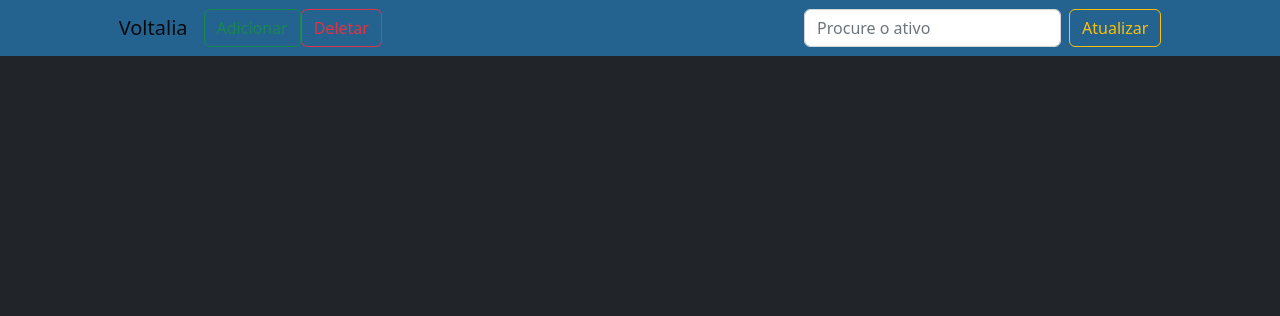
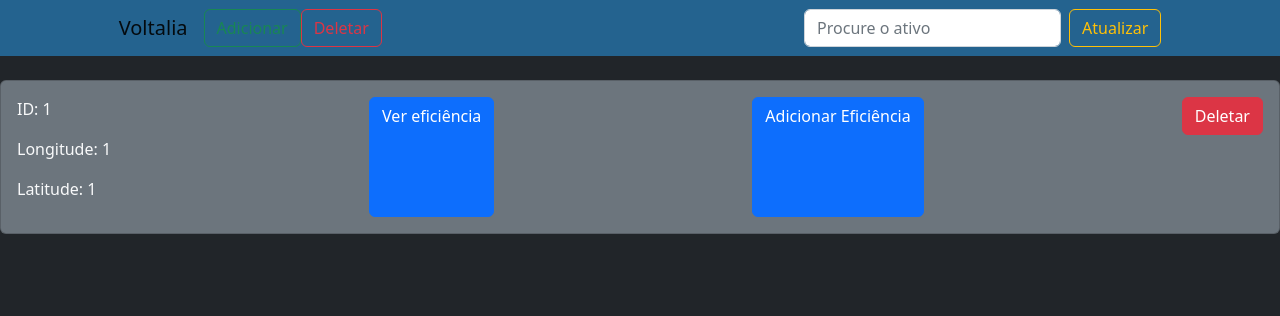
Before and after one commit to RicardoJun10r/gerenciamentoAtivosUV_backend, a Django app: page /tasks/ in a window 1280 px wide. Shown: the top 316 px of the page. Run offline with Django 4.2, Linux system fonts and the light colour scheme; tables that the repository leaves empty hold one stand-in row (values such as "Sample post").

Commit message:
listando localizacao, add eficiencia, deletando localizacao

```diff
--- a/tasks/templates/tarefas.html
+++ b/tasks/templates/tarefas.html
@@ -45,8 +45,13 @@
                 </div>
             </nav>
             <!-- END NAVBAR -->
-
+            <br>
             <!-- ADICIONAR MODAL -->
+            <form
+                action="{% url 'add_localizacao' %}"
+                method="POST"
+                >
+                {% csrf_token %}
                 <div class="modal fade" id="exampleModalToggle" aria-hidden="true" aria-labelledby="exampleModalToggleLabel" tabindex="-1">
                     <div class="modal-dialog modal-dialog-centered">
                     <div class="modal-content">
@@ -54,93 +59,33 @@
                         <h1 class="modal-title fs-5" id="exampleModalToggleLabel">Adicionar Ativo</h1>
                         <button type="button" class="btn-close" data-bs-dismiss="modal" aria-label="Close"></button>
                         </div>
-                    <div class="modal-body">
-                        <div class="col-3">
-                            <label for="recipient-name" class="col-form-label">ID</label>
-                            <input type="text" class="form-control" id="recipient-name">
-                        </div>
-                    </div>
-                    <div class="modal-footer">
-                        <button class="btn btn-primary" data-bs-toggle="modal">Criar</button>
-                        <button class="btn btn-primary" data-bs-target="#exampleModalToggle2" data-bs-toggle="modal">Eficiência</button>
-                        <button class="btn btn-primary" data-bs-target="#exampleModalToggle3" data-bs-toggle="modal">Coordenadas</button>
-                      </div>
-                  </div>
-                </div>
-              </div>
-              <!-- EFICIẼNCIA -->
-              <div class="modal fade" id="exampleModalToggle2" aria-hidden="true" aria-labelledby="exampleModalToggleLabel2" tabindex="-1">
-                <div class="modal-dialog modal-dialog-centered">
-                  <div class="modal-content">
-                    <div class="modal-header">
-                      <h1 class="modal-title fs-5" id="exampleModalToggleLabel2">Adicionar Eficiência</h1>
-                      <button type="button" class="btn-close" data-bs-dismiss="modal" aria-label="Close"></button>
-                    </div>
-                    <div class="modal-body">
-                        <form action="">
-                            <div class="input-group mb-3">
-                                <label class="input-group-text" for="inputGroupSelect01">Mẽs</label>
-                                <select class="form-select" id="inputGroupSelect01">
-                                  <option selected>Selecione</option>
-                                  <option value="1">Janeiro</option>
-                                  <option value="2">Fevereiro</option>
-                                  <option value="3">Março</option>
-                                  <option value="4">Abril</option>
-                                  <option value="5">Maio</option>
-                                  <option value="6">Junho</option>
-                                  <option value="7">Julho</option>
-                                  <option value="8">Agosto</option>
-                                  <option value="9">Setembro</option>
-                                  <option value="10">Outubro</option>
-                                  <option value="11">Novembro</option>
-                                  <option value="12">Dezembro</option>
-                                </select>
-                            </div>
-                            <div class="col-md-4">
-                                <label for="inputEmail4" class="form-label">Eficiência</label>
-                                <input type="email" class="form-control" id="inputEmail4">
-                              </div>
-                        </form>
-                    </div>
-                    <div class="modal-footer">
-                      <button class="btn btn-primary" data-bs-target="#exampleModalToggle" data-bs-toggle="modal">Cancelar</button>
-                      <button class="btn btn-primary" data-bs-toggle="modal">Criar</button>
-                    </div>
-                  </div>
-                </div>
-                <!-- END EFICIẼNCIA -->
-              </div>
-                <!-- COORDENADAS -->
-              <div class="modal fade" id="exampleModalToggle3" aria-hidden="true" aria-labelledby="exampleModalToggleLabel2" tabindex="-1">
-                <div class="modal-dialog modal-dialog-centered">
-                  <div class="modal-content">
-                    <div class="modal-header">
-                      <h1 class="modal-title fs-5" id="exampleModalToggleLabel2">Adicionar coordenadas</h1>
-                      <button type="button" class="btn-close" data-bs-dismiss="modal" aria-label="Close"></button>
-                    </div>
+                        <form
+                            action="{% url 'add_localizacao' %}"
+                            method="POST"
+                            >
+                            {% csrf_token %}
                             <div class="modal-body">
                                 <form action="">
                                     <div class="row">
                                         <div class="col-6">
                                             <label for="recipient-name" class="col-form-label">Longitude</label>
-                                    <input type="text" class="form-control" id="recipient-name">
+                                            <input type="text" class="form-control" id="longitude" name="longitude">
                                         </div>
                                         <div class="col-6">
                                             <label for="recipient-name" class="col-form-label">Latitude</label>
-                                    <input type="text" class="form-control" id="recipient-name">
+                                            <input type="text" class="form-control" id="latitude" name="latitude">
+                                        </div>
+                                    </div>
+                            </div>
+                            <div class="modal-footer">
+                                <button class="btn btn-primary" aria-label="Close" data-bs-dismiss="modal" type="button">Cancelar</button>
+                                <button class="btn btn-primary" data-bs-toggle="modal" type="submit">Criar</button>
+                            </div>
+                        </form>
+                    </div>
                     </div>
                 </div>
             </form>
-                    </div>
-                    <div class="modal-footer">
-                      <button class="btn btn-primary" data-bs-target="#exampleModalToggle" data-bs-toggle="modal">Cancelar</button>
-                      <button class="btn btn-primary" data-bs-toggle="modal">Criar</button>
-                    </div>
-                  </div>
-                <!-- END COORDENADAS -->
-                </div>
-              </div>
-
             <!-- DELETAR MODAL -->
             <div class="modal fade" id="exampleModal" tabindex="-1" aria-labelledby="exampleModalLabel" aria-hidden="true" style="display: none;">
                 <div class="modal-dialog modal-dialog-centered">
@@ -166,55 +111,32 @@
             </div>
             <!-- END DELETAR MODAL -->
 
-            <!-- Create Form
-            <div class="container">
-                <form
-                action="{% url 'criar_tarefa' %}"
-                method="POST"
-                class="card card-body mb-2"
-                >
-                    {% csrf_token %}
+            <!-- EFICIÊNCIA MODAL -->
 
-                    <label for="title">Write a title:</label>
-                    <input
-                        type="text"
-                        name="title"
-                        placeholder="Write a title"
-                        class="form-control mb-2"
-                        autofocus
-                    />
+            <!-- END EFICIÊNCIA MODAL -->
 
-                    <label for="description">Write a description:</label>
-                    <textarea
-                        name="description"
-                        id="description"
-                        rows="2"
-                        class="form-control mb-2"
-                        placeholder="I have to do..."
-                    ></textarea>
-                    <button class="btn btn-primary">save</button>
-                </form>
-
-                List Tasks
-                {% for task in tasks %}
+            <!-- Listando ativos -->
+            {% for loc in localizacao %}
                 <div class="list-group">
                     <div
                     class="card card-body bg-secondary text-light d-flex flex-row justify-content-between mb-2"
                     >
                     <div>
-                                <h3 class="h6">{{task.title}}</h3>
-                                <p>{{task.description}}</p>
+                        <p>ID: {{loc.id}}</p>
+                        <p>Longitude: {{loc.longitude}}</p>
+                        <p>Latitude: {{loc.latitude}}</p>
                     </div>
-                            <form action="{% url 'delete_task' task.id %}" method="POST">
+                    <a class="btn btn-primary" href="{% url 'list_eficiencia' loc.id %}">Ver eficiência</a>
+                    <a class="btn btn-primary" href="{% url 'buscar' loc.id %}">Adicionar Eficiência</a>
+                    <form action="{% url 'deletar_loc' loc.id %}" method="POST">
                         {% csrf_token %}
-                                <button class="btn btn-danger">Delete</button>
+                        <button class="btn btn-danger">Deletar</button>
                     </form>
                     </div>
                 </div>
                 {% empty %}
-                        <h1 class="text-light">No tasks yet</h1>
+                    <h1 class="text-light">Nenhum equipamento cadastrado!</h1>
             {% endfor %}
-            </div> -->
         </div>
     </body>
     <script src="https://cdn.jsdelivr.net/npm/bootstrap@5.3.0-alpha1/dist/js/bootstrap.bundle.min.js" integrity="sha384-w76AqPfDkMBDXo30jS1Sgez6pr3x5MlQ1ZAGC+nuZB+EYdgRZgiwxhTBTkF7CXvN" crossorigin="anonymous"></script>
--- a/tasks/urls.py
+++ b/tasks/urls.py
@@ -1,8 +1,12 @@
 from django.urls import path
-from .views import listar, create_task, delete_task
+from .views import home, add_localizacao, add_eficiencia, listar_eficiencia, get_localizacao, deletar_localizacao
 
 urlpatterns = [
-    path('', listar),
-    path('criar/', create_task, name='criar_tarefa'),
-    path('deletar/<int:task_id>/', delete_task, name='delete_task')
+    path('', home),
+    path('add_loc/', add_localizacao, name='add_localizacao'),
+    path('add_efi/<int:loc_id>/', add_eficiencia, name='add_eficiencia'),
+    path('list_efi/', listar_eficiencia, name='list_eficiencia'),
+    path('list_efi/<int:loc_id>/', listar_eficiencia, name='list_eficiencia'),
+    path('buscar_loc/<int:loc_id>/', get_localizacao, name="buscar"),
+    path('delete_localizacao/<int:loc_id>/', deletar_localizacao, name="deletar_loc")
 ]
--- a/tasks/views.py
+++ b/tasks/views.py
@@ -1,17 +1,46 @@
 from django.shortcuts import render, redirect
-from .models import Task
+from .models import Localizacao, Eficiencia
 
 # Create your views here.
-def listar(request):
-    tasks = Task.objects.all()
-    return render(request, "tarefas.html", {"tasks": tasks})
+def home(request):
+    localizacao = listar_localizacao(request)
+    return render(request, "tarefas.html",{"localizacao": localizacao})
 
-def create_task(request):
-    tasks = Task(title=request.POST['title'], description=request.POST['description'])
-    tasks.save()
+def add_localizacao(request):
+    nova_longitude = request.POST['longitude']
+    nova_latitude = request.POST['latitude']
+    if nova_longitude == "" or nova_latitude == "":
+        localizacao = Localizacao.objects.all()
+        return render(
+            request, "tarefas.html/tasks/", {"localizacao": localizacao, "error": "Longitude e Latitude são necessárias!"}
+        )
+    localizacao = Localizacao(longitude=nova_longitude, latitude=nova_latitude)
+    localizacao.save()
     return redirect("/tasks/")
 
-def delete_task(request, task_id):
-    task = Task.objects.get(id=task_id)
-    task.delete()
+def add_eficiencia(request, loc_id):
+    novo_mes = request.POST['mes']
+    nova_porcentagem = request.POST['porcentagem']
+    localizacao_id = Localizacao.objects.get(id=loc_id)
+    eficiencia = Eficiencia(mes=novo_mes, porcentagem=nova_porcentagem, localizacao=localizacao_id)
+    eficiencia.save()
     return redirect("/tasks/")
+
+def get_localizacao(request, loc_id):
+    localizacao = Localizacao.objects.get(id=loc_id)
+    return render(request, "eficiencia.html", {"localizacao":localizacao})
+
+def listar_localizacao(request):
+    localizacao = Localizacao.objects.all()
+    # return render(request, "tarefas.html", {"localizacao": localizacao})
+    return localizacao
+
+def listar_eficiencia(request, loc_id):
+    localizacao_id = Localizacao.objects.get(id=loc_id)
+    eficiencia = Eficiencia.objects.get(localizacao=localizacao_id)
+    return render(request, "list_efic.html", {"eficiencia": eficiencia})
+
+def deletar_localizacao(request, loc_id):
+    localizacao = Localizacao.objects.get(id=loc_id)
+    localizacao.delete()
+    return redirect("/tasks/")
```
Also changed, not shown: tasks/models.py (+8 -3 lines), tasks/templates/eficiencia.html (added, +52 -0 lines), tasks/templates/list_efic.html (added, +23 -0 lines), tasks/migrations/0001_initial.py, tasks/migrations/0002_alter_eficiencia_localizacao.py (added). Lines whose indentation alone changed are shown as unchanged.
